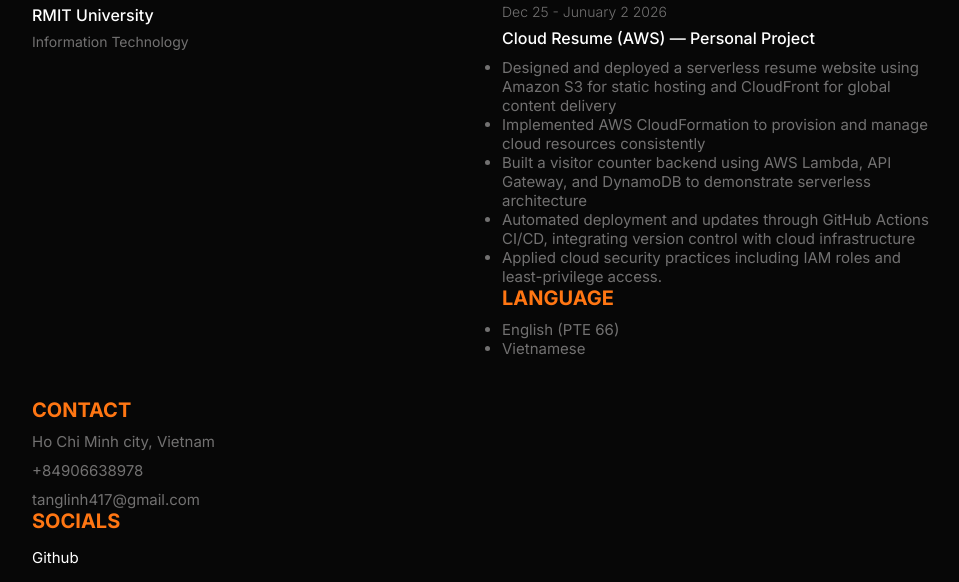
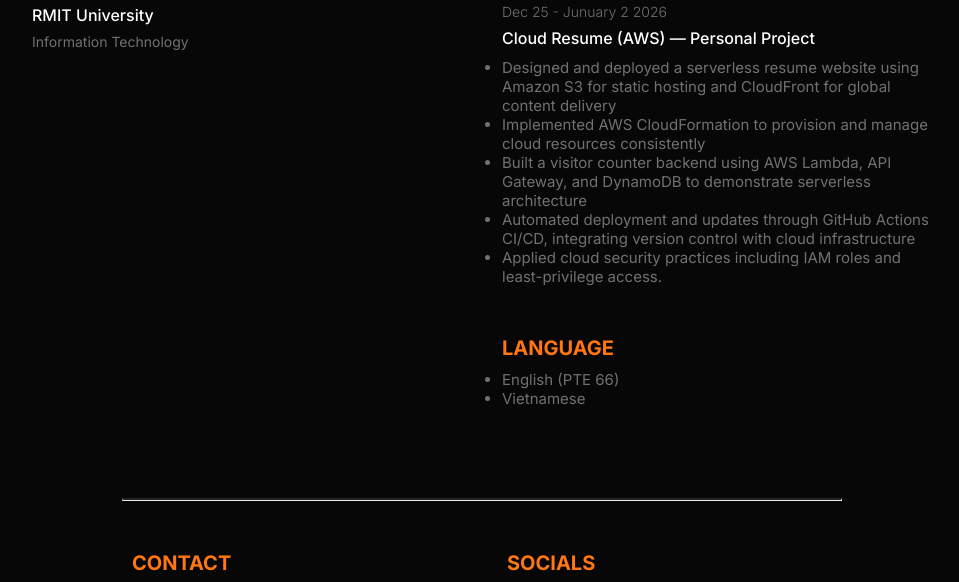
Before and after one commit to linhuni/My-cv, a plain HTML site: page index.html in a window 1280 px wide. Shown: the part 554-1136 px from the top of the page, without its empty margins (158-1117 px from the left). Drawn offline with Linux system fonts and the light colour scheme.

Commit message:
finish the whole CV

```diff
--- a/index.html
+++ b/index.html
@@ -5,6 +5,10 @@
     <meta name="viewport" content="width=device-width, initial-scale=1.0">
     <title>CV</title>
     <link rel="stylesheet" href="style.css">
+    <link
+    rel="stylesheet"
+    href="https://cdnjs.cloudflare.com/ajax/libs/font-awesome/6.5.1/css/all.min.css"
+    />
 
 </head>
 
@@ -85,6 +89,7 @@
                 </ul>
             </div>
         </article>
+        <hr>
         <article class="group3">
             <div class="contact">
                 <h3 class="title">contact</h3>
@@ -98,7 +103,8 @@
                 <h3 class="title">Socials</h3>
                 <div class="social_items">
                     <a href="#" class="social_item">
-                        <span>Github</span>
+                        <i class="fa-brands fa-github"></i>
+                            <span>Github</span>
                     </a>
                 </div>
             </div>
--- a/style.css
+++ b/style.css
@@ -77,12 +77,25 @@ a {
     margin-bottom: 2rem;
 }
 
-.group1{
+.group1, .group2{
     display: flex;
     gap: 5rem;
     flex-direction: column;
+
 }
 
+.group3{
+    max-width: 700px;
+    width: 100%;
+    margin: 0 auto;
+    flex-direction: row;
+    grid-column: 1/-1;
+    display: flex;
+    gap: 5rem;
+}
+.group3 > div{
+    flex: 1;
+}
 
 /*profile*/
 .profile_container{
@@ -152,11 +165,34 @@ a {
 }
 /*socials*/
 .social_items{
+    margin-top: 2rem;
+}
+.social_item{
     margin-top: 1.5rem;
     font-size: 1.5rem;
     display: flex;
-    gap: 1.5rem;
+    gap: .5rem;
     align-items: center;
     justify-content: flex-start;
     color: var(--text-color);
 }
+.social_item:hover{
+    color: var(--primary-color);
+}
+.social_item svg{
+    width: 2rem;
+}
+hr {
+    grid-column: 1/-1;
+    width: 80%;
+    margin: 0 auto;
+    margin-top: 5rem;
+    margin-bottom: 1rem;
+    border-top: 2px solid rgba(128,128,128,0.229);
+
+}
+@media only screen and (max-width: 768px){
+    hr {
+        margin: 0 auto;
+    }
+}
```
